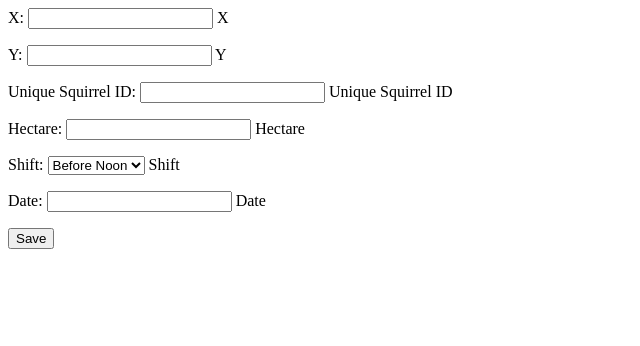
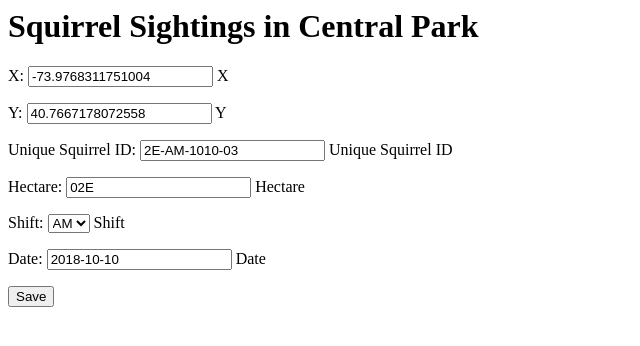
Before and after one commit to tanxunyong/Squirrel_Sightings, a Django app: a page that uses sightings/templates/sightings/edit.html in a window 1280 px wide. Shown: the top 346 px of the page, without its empty margins (0-640 px from the left). Run offline with Django 3.2, Linux system fonts and the light colour scheme; data comes from the database, SQL or seed files in the repository; both versions use the stored data as it was after the commit.

Commit message:
Edit sightings/views to load existing object

```diff
--- a/sightings/models.py
+++ b/sightings/models.py
@@ -35,8 +35,8 @@ class Squirrel(models.Model):
     Shift = models.CharField(
         help_text=_('Shift'),
         choices = (
-            (AM, 'Before Noon'),
-            (PM, 'After Noon'),
+            (AM, 'AM'),
+            (PM, 'PM'),
         ),
         default = AM,
         max_length =2,
--- a/sightings/templates/sightings/edit.html
+++ b/sightings/templates/sightings/edit.html
@@ -1,3 +1,5 @@
+<h1>Squirrel Sightings in Central Park</h1>
+
 <form>
 {{form.as_p}}
 <input type='submit' value='Save' />
--- a/sightings/views.py
+++ b/sightings/views.py
@@ -4,17 +4,6 @@ from django.http import HttpResponse
 from .forms import SightingsForm
 
 from .models import Squirrel
-
-
-def sightings_edit_view(request):
-    form = SightingsForm(request.POST or None)
-    if form.is_valid():
-        form.save()
-
-    context = {
-        'form':form
-    }
-    return render(request,'sightings/edit.html',context)
 
 def sightings_view(request,*args,**kwargs):
     squirrels = Squirrel.objects.all()
@@ -24,13 +13,14 @@ def sightings_view(request,*args,**kwargs):
     return render(request,'sightings/sightings_list.html',context)
 
 def edit_view(request, sq_id):
-    form = SightingsForm(request.POST or None)
+
+    instance = get_object_or_404(Squirrel, Unique_Squirrel_ID=sq_id)
+    form = SightingsForm(request.POST or None,instance=instance)
     if form.is_valid():
         form.save()
 
     context ={
         'form':form
     }
-    squirrel = get_object_or_404(Squirrel, Unique_Squirrel_ID=sq_id)
     return render(request, 'sightings/edit.html', context)
     # Create your views here.
```
Also changed, not shown: db.sqlite3, sightings/migrations/0003_auto_20191201_1748.py (added).
